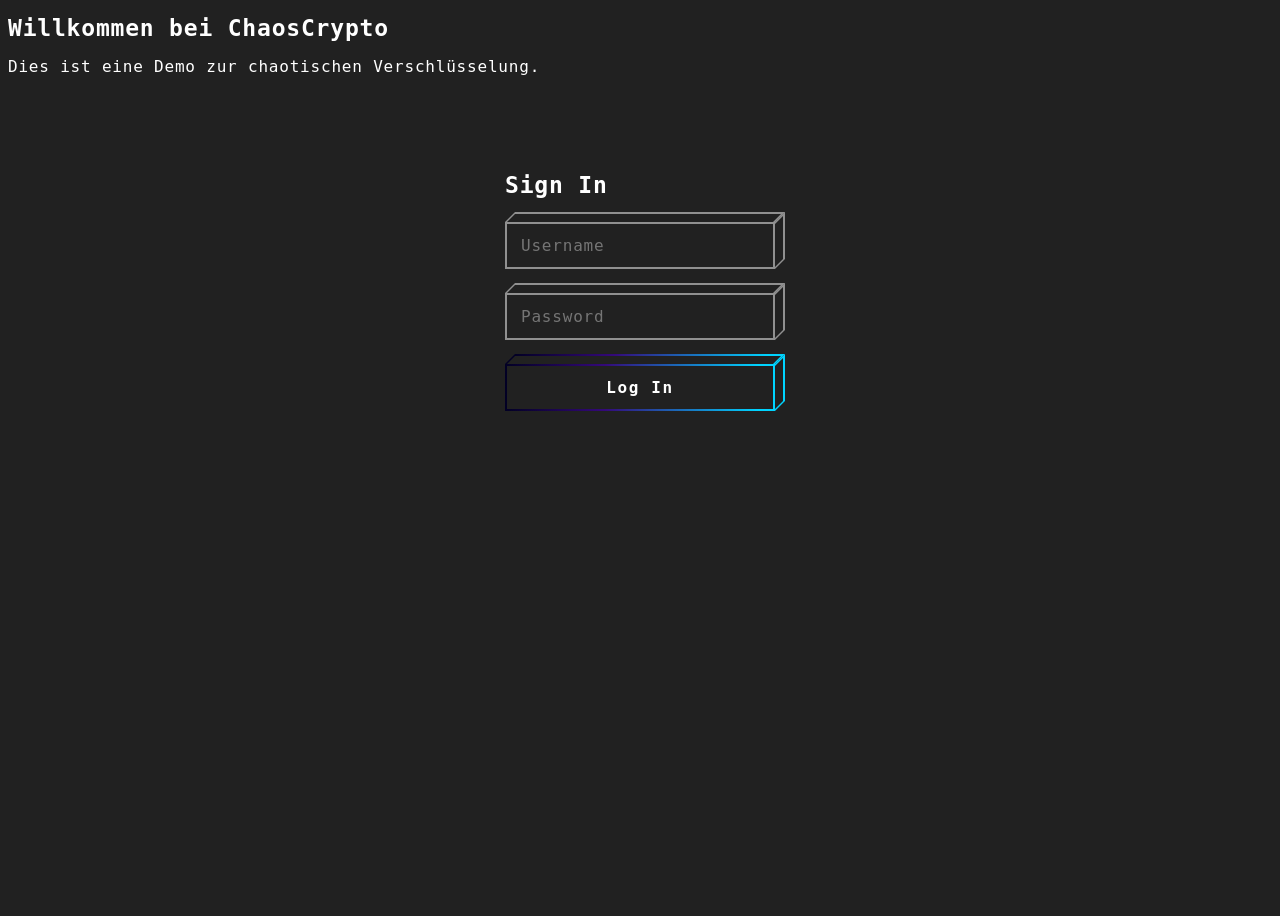
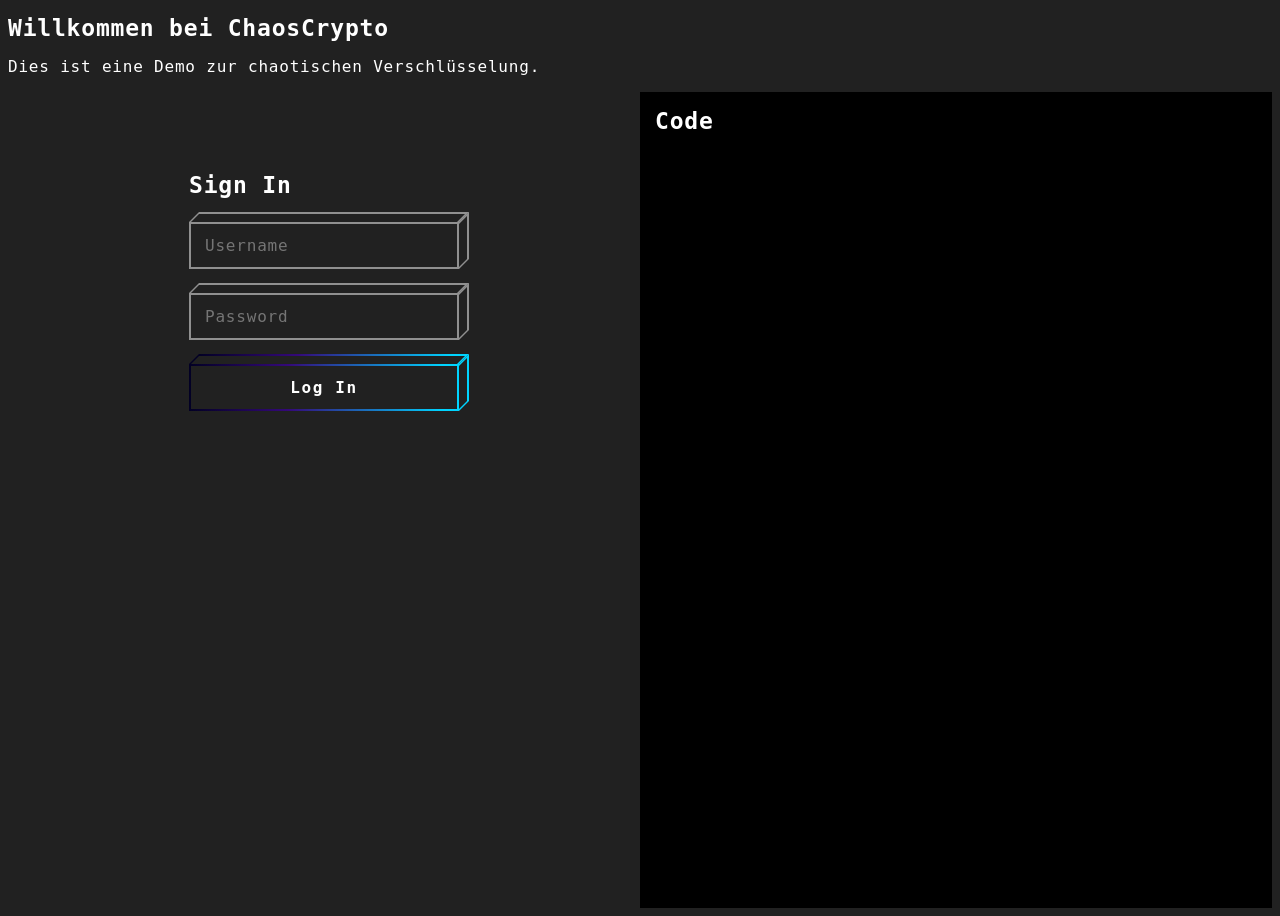
Before and after one commit to th-web-dev/ckg, a Flask app: page / in a window 1280 px wide. Before the commit the page ends 411 px from the top, so only its background shows below. Run offline with Flask 3, Linux system fonts and the light colour scheme.

Commit message:
Added Front End

```diff
--- a/static/styles.css
+++ b/static/styles.css
@@ -150,3 +150,22 @@ h1 {
 .credits a:hover {
   opacity: 1;
 }
+
+.main-container {
+  display: flex;
+  justify-content: center;
+
+}
+
+.col{
+  width: 50%;
+}
+
+.code-run {
+  background: black;
+  padding: 0 15px;
+}
+
+.code-container {
+  height: 100vh;
+}
--- a/templates/index.html
+++ b/templates/index.html
@@ -7,7 +7,8 @@
 <body>
 <h1>Willkommen bei ChaosCrypto</h1>
 <p>Dies ist eine Demo zur chaotischen Verschlüsselung.</p>
-
+<div class="main-container">
+    <div class="col">
         <form autocomplete='off' class='form'>
             <div class='control'>
                 <h1>
@@ -53,6 +54,41 @@
                 </div>
             </button>
         </form>
+    </div>
+    <div class="col code-run">
+        <div class="code-container">
+            <div class="code-header">
+                <h1>
+                    Code
+                </h1>
+            </div>
+        </div>
+    </div>
+</div>
+
+<script>
+    document.querySelector('form').addEventListener('submit', async function (e) {
+        e.preventDefault();
+
+        const username = document.querySelector('input[name="username"]').value;
+        const password = document.querySelector('input[name="password"]').value;
+
+        const response = await fetch('/encrypt', {
+            method: 'POST',
+            headers: {
+                'Content-Type': 'application/json'
+            },
+            body: JSON.stringify({ username, password })
+        });
+
+        const data = await response.json();
+
+        const codeContainer = document.querySelector('.code-container');
+        codeContainer.innerHTML += `
+            <pre><code>Encrypted: ${JSON.stringify(data)}</code></pre>
+        `;
+    });
+</script>
 
 </body>
 </html>
```
Lines whose indentation alone changed are shown as unchanged.
